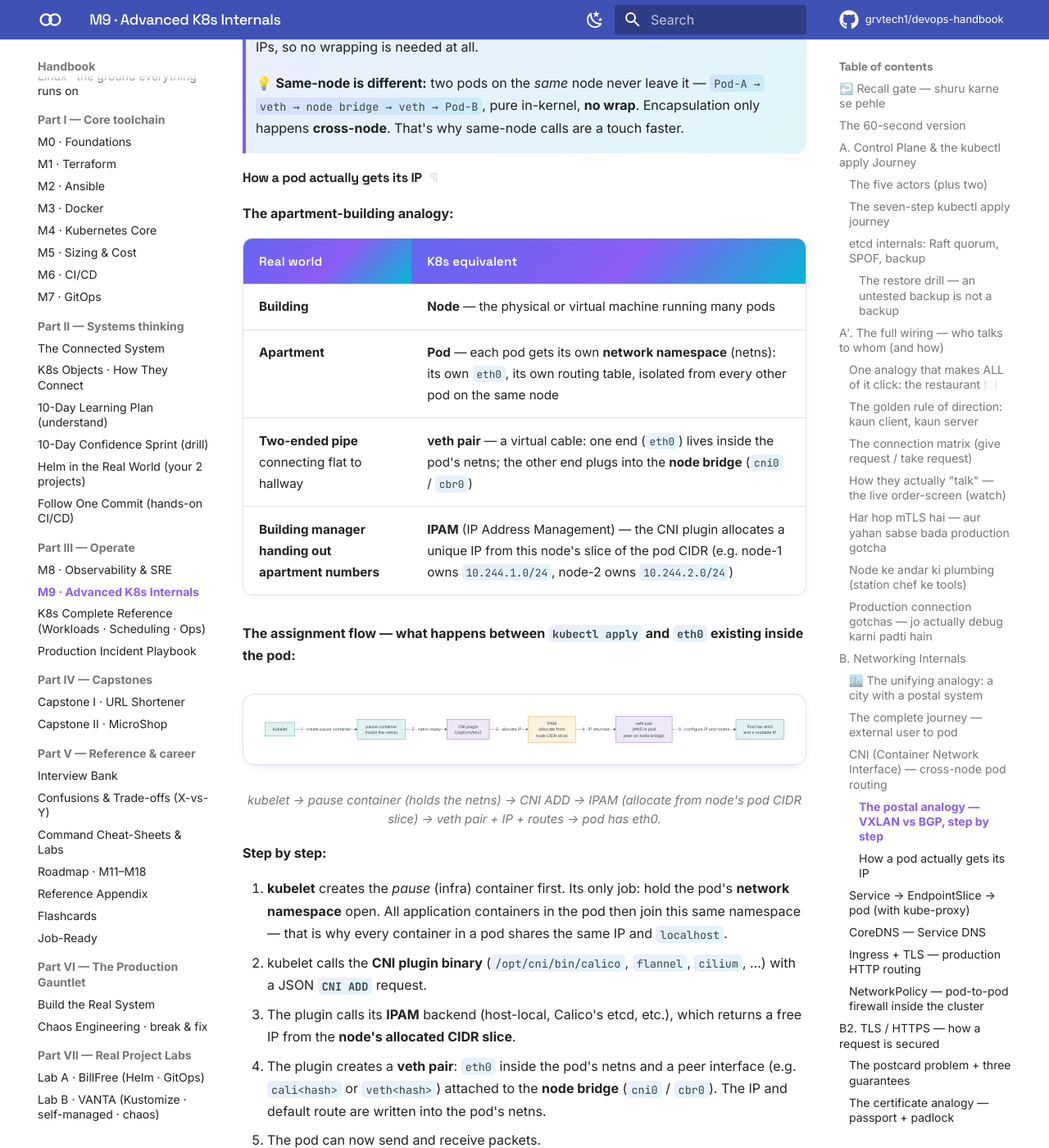
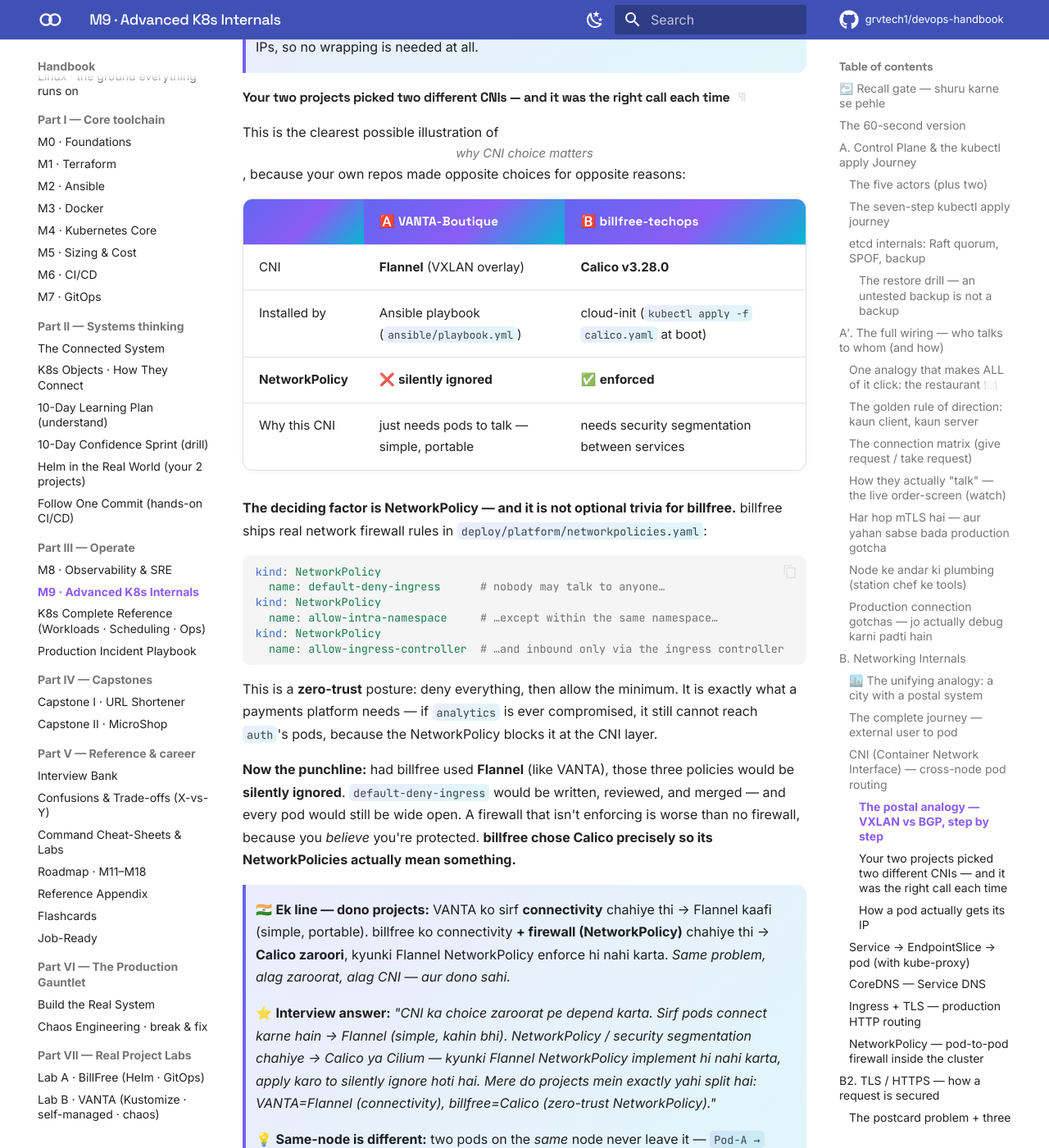
Before and after one commit to grvtech1/devops-handbook, an MkDocs documentation site: the page built from docs/11-M9-advanced-k8s-internals.md, in a window 1280 px wide and 1400 px high, scrolled down 16283 px. Shown: the whole window at 82% size. Built offline with MkDocs 1.6.1 and Material for MkDocs 9.7.7, drawn with Linux system fonts in a browser that asks for light colours; comment, search, counter and statistics services are not loaded.

Commit message:
docs(k8s-networking): add VANTA(Flannel) vs billfree(Calico) CNI comparison — why NetworkPolicy drives the choice

````diff
--- a/docs/11-M9-advanced-k8s-internals.md
+++ b/docs/11-M9-advanced-k8s-internals.md
@@ -428,6 +428,36 @@
 > 🇮🇳 **Ek line:** VXLAN har packet ko **lifafe mein wrap** karta (network ko pod IP jaanne ki zaroorat nahi — kahin bhi chalta, thoda slow). BGP nodes ke beech **routes share** karta (network khud pod IP tak pahunchata — fast, par network support chahiye). Dono **har node ke CNI agent** (DaemonSet) chalate hain.
 
 > ⚠️ **Your projects:** VANTA runs **Flannel (VXLAN overlay)** — portable, runs anywhere, but see the MTU and NetworkPolicy gotchas below (both bite Flannel specifically). Managed EKS often uses **VPC-native routing** — AWS's own network knows the pod IPs, so no wrapping is needed at all.
+
+#### Your two projects picked two different CNIs — and it was the right call each time
+
+This is the clearest possible illustration of *why CNI choice matters*, because your own repos made opposite choices for opposite reasons:
+
+| | 🅰️ **VANTA-Boutique** | 🅱️ **billfree-techops** |
+|---|---|---|
+| CNI | **Flannel** (VXLAN overlay) | **Calico v3.28.0** |
+| Installed by | Ansible playbook (`ansible/playbook.yml`) | cloud-init (`kubectl apply -f calico.yaml` at boot) |
+| **NetworkPolicy** | ❌ **silently ignored** | ✅ **enforced** |
+| Why this CNI | just needs pods to talk — simple, portable | needs security segmentation between services |
+
+**The deciding factor is NetworkPolicy — and it is not optional trivia for billfree.** billfree ships real network firewall rules in `deploy/platform/networkpolicies.yaml`:
+
+```yaml
+kind: NetworkPolicy
+  name: default-deny-ingress      # nobody may talk to anyone…
+kind: NetworkPolicy
+  name: allow-intra-namespace     # …except within the same namespace…
+kind: NetworkPolicy
+  name: allow-ingress-controller  # …and inbound only via the ingress controller
+```
+
+This is a **zero-trust** posture: deny everything, then allow the minimum. It is exactly what a payments platform needs — if `analytics` is ever compromised, it still cannot reach `auth`'s pods, because the NetworkPolicy blocks it at the CNI layer.
+
+**Now the punchline:** had billfree used **Flannel** (like VANTA), those three policies would be **silently ignored**. `default-deny-ingress` would be written, reviewed, and merged — and every pod would still be wide open. A firewall that isn't enforcing is worse than no firewall, because you *believe* you're protected. **billfree chose Calico precisely so its NetworkPolicies actually mean something.**
+
+> 🇮🇳 **Ek line — dono projects:** VANTA ko sirf **connectivity** chahiye thi → Flannel kaafi (simple, portable). billfree ko connectivity **+ firewall (NetworkPolicy)** chahiye thi → **Calico zaroori**, kyunki Flannel NetworkPolicy enforce hi nahi karta. *Same problem, alag zaroorat, alag CNI — aur dono sahi.*
+
+> ⭐ **Interview answer:** *"CNI ka choice zaroorat pe depend karta. Sirf pods connect karne hain → Flannel (simple, kahin bhi). NetworkPolicy / security segmentation chahiye → Calico ya Cilium — kyunki Flannel NetworkPolicy implement hi nahi karta, apply karo to silently ignore hoti hai. Mere do projects mein exactly yahi split hai: VANTA=Flannel (connectivity), billfree=Calico (zero-trust NetworkPolicy)."*
 
 > 💡 **Same-node is different:** two pods on the *same* node never leave it — `Pod-A → veth → node bridge → veth → Pod-B`, pure in-kernel, **no wrap**. Encapsulation only happens **cross-node**. That's why same-node calls are a touch faster.
 
````
